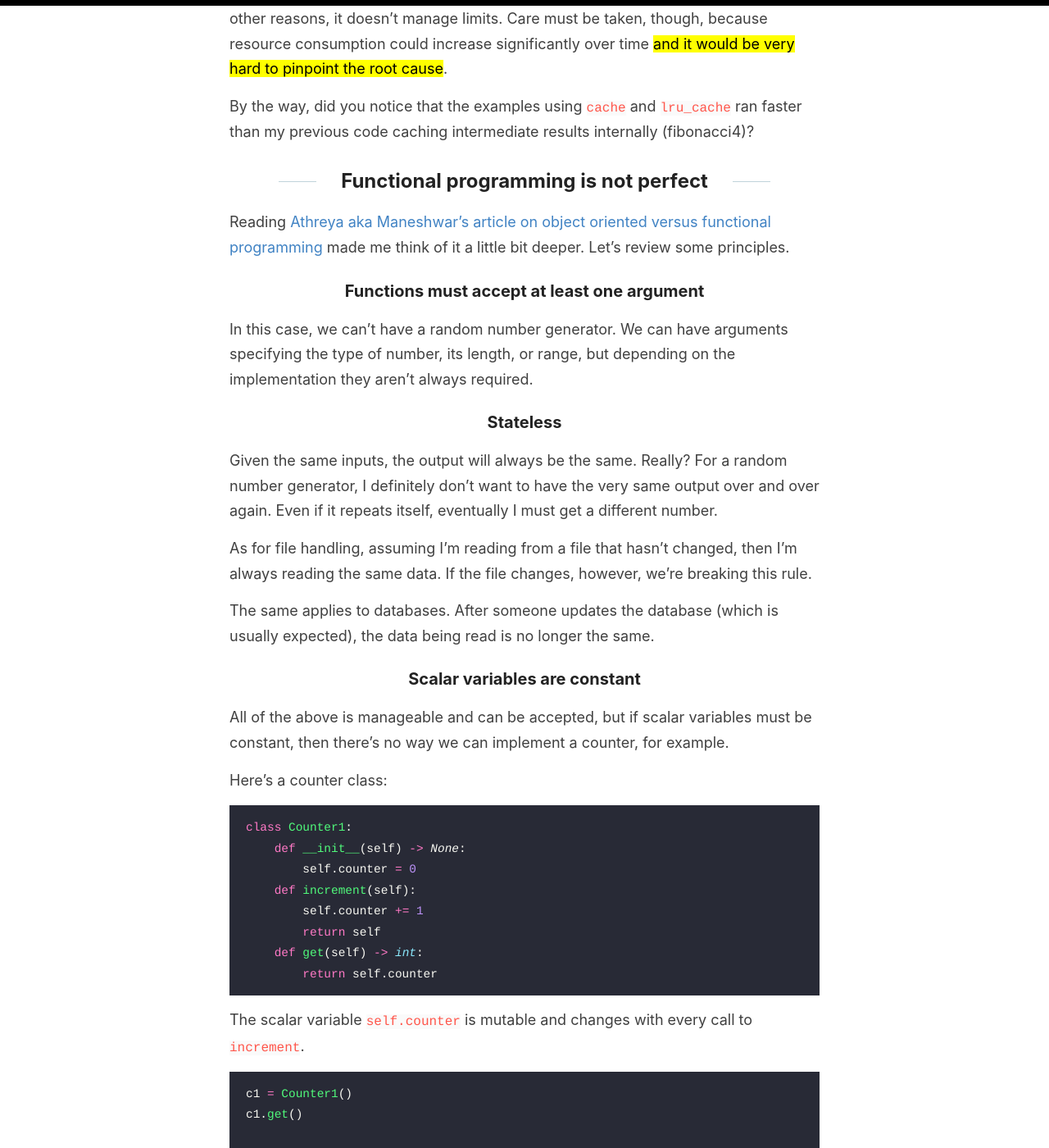
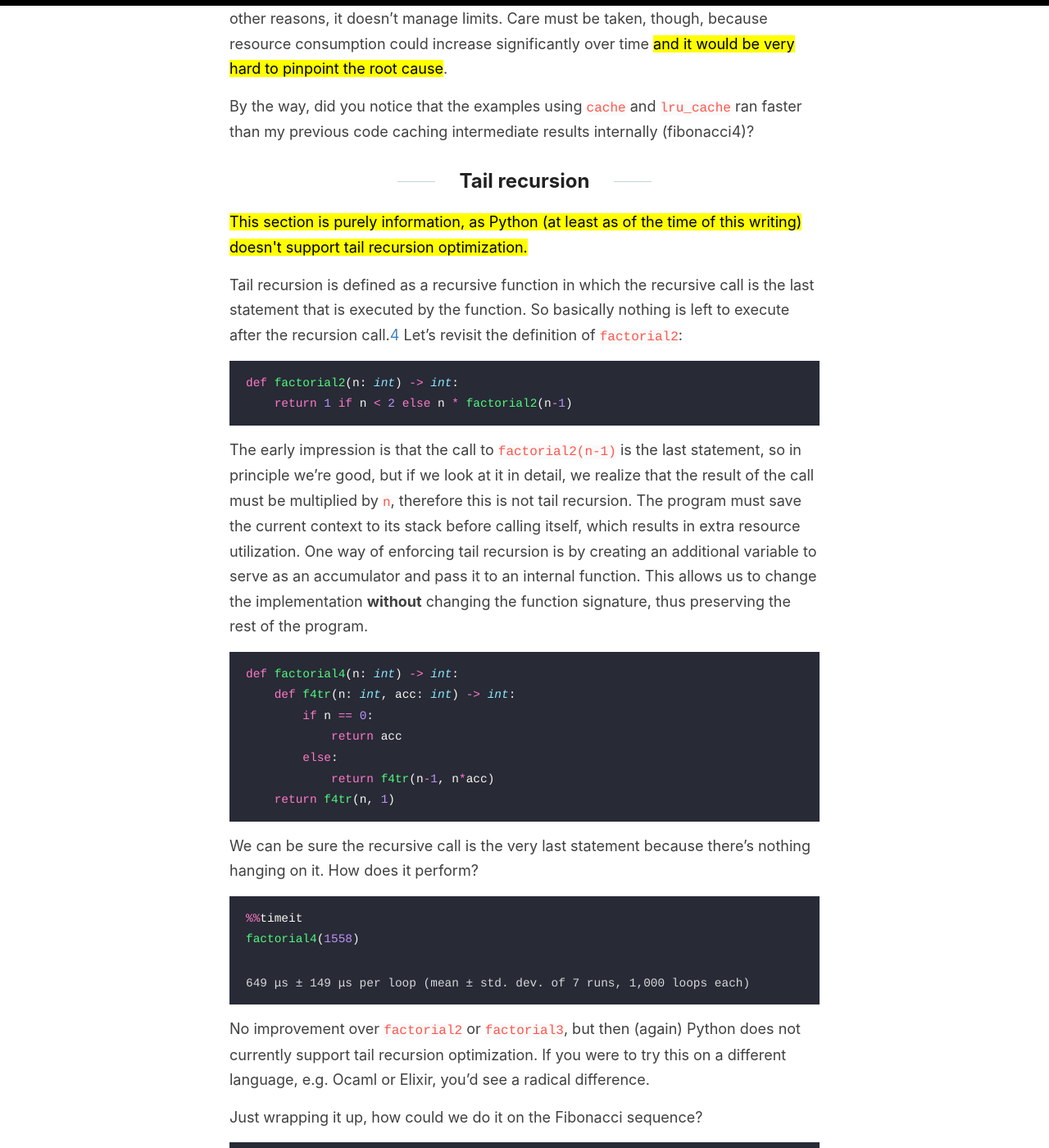
Before and after one commit to taflaj/taflaj.github.io, a Jekyll site: the page built from _posts/2024-05-15-functional-programming.md, in a window 1280 px wide and 1400 px high, scrolled down 8102 px. Shown: the whole window at 82% size. Built offline with Jekyll 4.4.1, drawn with Linux system fonts in a browser that asks for light colours; some of the changed text lies outside the part shown.

Commit message:
Functional programming in Python: tail recursion.

````diff
--- a/_posts/2024-05-15-functional-programming.md
+++ b/_posts/2024-05-15-functional-programming.md
@@ -63,7 +63,7 @@ sys.version
 
 
 
-    '3.13.3 (main, Apr  9 2025, 07:44:25) [GCC 14.2.1 20250207]'
+    '3.13.7 (main, Aug 15 2025, 12:34:02) [GCC 15.2.1 20250813]'
 
 
 
@@ -88,7 +88,7 @@ There are two side effects (`result` and `i`), both of which are mutable, and th
 factorial1(1558)
 ```
 
-    281 μs ± 514 ns per loop (mean ± std. dev. of 7 runs, 1,000 loops each)
+    293 μs ± 4.42 μs per loop (mean ± std. dev. of 7 runs, 1,000 loops each)
 
 
 Notes:
@@ -109,7 +109,7 @@ def factorial2(n: int) -> int:
 factorial2(1558)
 ```
 
-    375 μs ± 772 ns per loop (mean ± std. dev. of 7 runs, 1,000 loops each)
+    559 μs ± 152 μs per loop (mean ± std. dev. of 7 runs, 1,000 loops each)
 
 
 It's more than 25% slower.
@@ -127,7 +127,7 @@ factorial3 = lambda n: 1 if n < 2 else n * factorial3(n-1)
 factorial3(1558)
 ```
 
-    375 μs ± 873 ns per loop (mean ± std. dev. of 7 runs, 1,000 loops each)
+    581 μs ± 126 μs per loop (mean ± std. dev. of 7 runs, 1,000 loops each)
 
 
 It's similar to the previous example, and again much slower than using imperative programming. Also, we're not measuring resource usage here, although it's known that recursion does consume memory.
@@ -153,7 +153,7 @@ Likewise, there are three side effects (`a`, `b`, and `i`), all of which mutable
 fibonacci1(20577)
 ```
 
-    3.38 ms ± 10 μs per loop (mean ± std. dev. of 7 runs, 100 loops each)
+    5.61 ms ± 1.16 ms per loop (mean ± std. dev. of 7 runs, 100 loops each)
 
 
 Once again, 20,577 is the largest input I could find that does not break the function.
@@ -173,7 +173,7 @@ It becomes unbearably slow, as can be seen here (I tried a smaller number just t
 fibonacci3(30)
 ```
 
-    64.9 ms ± 147 μs per loop (mean ± std. dev. of 7 runs, 10 loops each)
+    119 ms ± 17.4 ms per loop (mean ± std. dev. of 7 runs, 10 loops each)
 
 
 For the sake of comparison, here's the timing when using the purely imperative approach.
@@ -231,7 +231,7 @@ For the sake of comparison, once again I present you the timing when using the p
 fibonacci1(1000)
 ```
 
-    31.5 μs ± 422 ns per loop (mean ± std. dev. of 7 runs, 10,000 loops each)
+    55.1 μs ± 12.1 μs per loop (mean ± std. dev. of 7 runs, 10,000 loops each)
 
 
 The numbers speak for themselves: the dynamic programming example runs in a fraction of the time used by other paradigms. This is because, most of the time, the function is just returning the value that had been previously calculated.
@@ -273,7 +273,7 @@ def fibonacci2a(n : int) -> int:
 fibonacci2a(1000)
 ```
 
-    34.6 ns ± 0.0506 ns per loop (mean ± std. dev. of 7 runs, 10,000,000 loops each)
+    49.7 ns ± 8.42 ns per loop (mean ± std. dev. of 7 runs, 10,000,000 loops each)
 
 
 Another possibility is to use `functools.cache`. The difference is that `cache` doesn't enforce a limit whilst `lru_cache` does.
@@ -293,12 +293,93 @@ def fibonacci2b(n : int) -> int:
 fibonacci2b(1000)
 ```
 
-    35 ns ± 0.0798 ns per loop (mean ± std. dev. of 7 runs, 10,000,000 loops each)
+    44 ns ± 4.69 ns per loop (mean ± std. dev. of 7 runs, 10,000,000 loops each)
 
 
 The other difference is that `cache` could be faster than `lru_cache` because, among other reasons, it doesn't manage limits. Care must be taken, though, because resource consumption could increase significantly over time <mark>and it would be very hard to pinpoint the root cause</mark>.
 
 By the way, did you notice that the examples using `cache` and `lru_cache` ran faster than my previous code caching intermediate results internally (fibonacci4)?
+
+## Tail recursion
+
+<mark>This section is purely information, as Python (at least as of the time of this writing) doesn't support tail recursion optimization.</mark>
+
+Tail recursion is defined as a recursive function in which the recursive call is the last statement that is executed by the function. So basically nothing is left to execute after the recursion call.[^4] Let's revisit the definition of `factorial2`:
+
+```python
+def factorial2(n: int) -> int:
+    return 1 if n < 2 else n * factorial2(n-1)
+```
+
+The early impression is that the call to `factorial2(n-1)` is the last statement, so in principle we're good, but if we look at it in detail, we realize that the result of the call must be multiplied by `n`, therefore this is not tail recursion. The program must save the current context to its stack before calling itself, which results in extra resource utilization. One way of enforcing tail recursion is by creating an additional variable to serve as an accumulator and pass it to an internal function. This allows us to change the implementation **without** changing the function signature, thus preserving the rest of the program.
+
+
+```python
+def factorial4(n: int) -> int:
+    def f4tr(n: int, acc: int) -> int:
+        if n == 0:
+            return acc
+        else:
+            return f4tr(n-1, n*acc)
+    return f4tr(n, 1)
+```
+
+We can be sure the recursive call is the very last statement because there's nothing hanging on it. How does it perform?
+
+
+```python
+%%timeit
+factorial4(1558)
+```
+
+    649 μs ± 149 μs per loop (mean ± std. dev. of 7 runs, 1,000 loops each)
+
+
+No improvement over `factorial2` or `factorial3`, but then (again) Python does not currently support tail recursion optimization. If you were to try this on a different language, e.g. Ocaml or Elixir, you'd see a radical difference.
+
+Just wrapping it up, how could we do it on the Fibonacci sequence?
+
+```python
+def fibonacci2(n : int) -> int:
+    return n if n < 2 else fibonacci2(n-1) + fibonacci2(n-2)
+```
+
+In the case of a factorial, we created an extra variable to serve as the accumulator. For the Fibonacci sequence, we'd create two accumulators: one for `n-1` and one for `n-2`.
+
+
+```python
+def fibonacci2c(n: int) -> int:
+    def f2tr(n: int, a: int, b: int) -> int:
+        if n == 0:
+            return a
+        elif n == 1:
+            return b
+        else:
+            return f2tr(n-1, b, a+b)
+    return f2tr(n, 0, 1)
+```
+
+
+```python
+%%timeit
+fibonacci2c(30)
+```
+
+    2.12 μs ± 567 ns per loop (mean ± std. dev. of 7 runs, 100,000 loops each)
+
+
+
+```python
+%%timeit
+fibonacci2c(1000)
+```
+
+    116 μs ± 1.43 μs per loop (mean ± std. dev. of 7 runs, 10,000 loops each)
+
+
+It's faster than the non-tail recursive function, not due to tail recursion optimization (non-existent in Python nowadays), but because it's avoiding duplicate calls (for `n-1` and `n-2`).
+
+[^4]: Source: [GeeksforGeeks: What is Tail Recursion](https://www.geeksforgeeks.org/dsa/tail-recursion/)
 
 ## Functional programming is not perfect
 
@@ -556,5 +637,11 @@ There are, nonetheless, multiparadigm programming languages. You'll have the opt
 3. 2025-03-17: Problems with functional programming.
 4. 2025-03-18: Correcting my own mistakes.
 5. 2025-04-28: Spell check.
+6. 2025-10-13: Tail recursion.
 
 ---
+
+
+```python
+
+```
````
Also changed, not shown: other parts of _posts/2024-05-15-functional-programming.md (+5 -5 lines), 1 other file.
